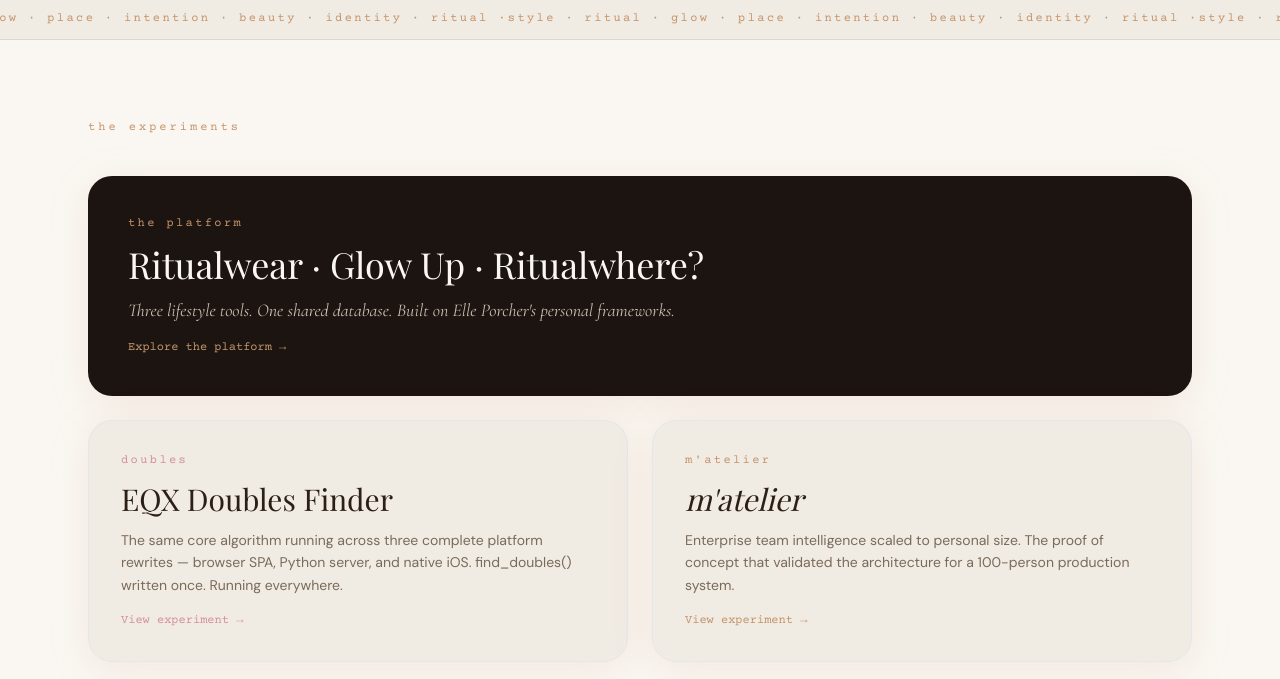
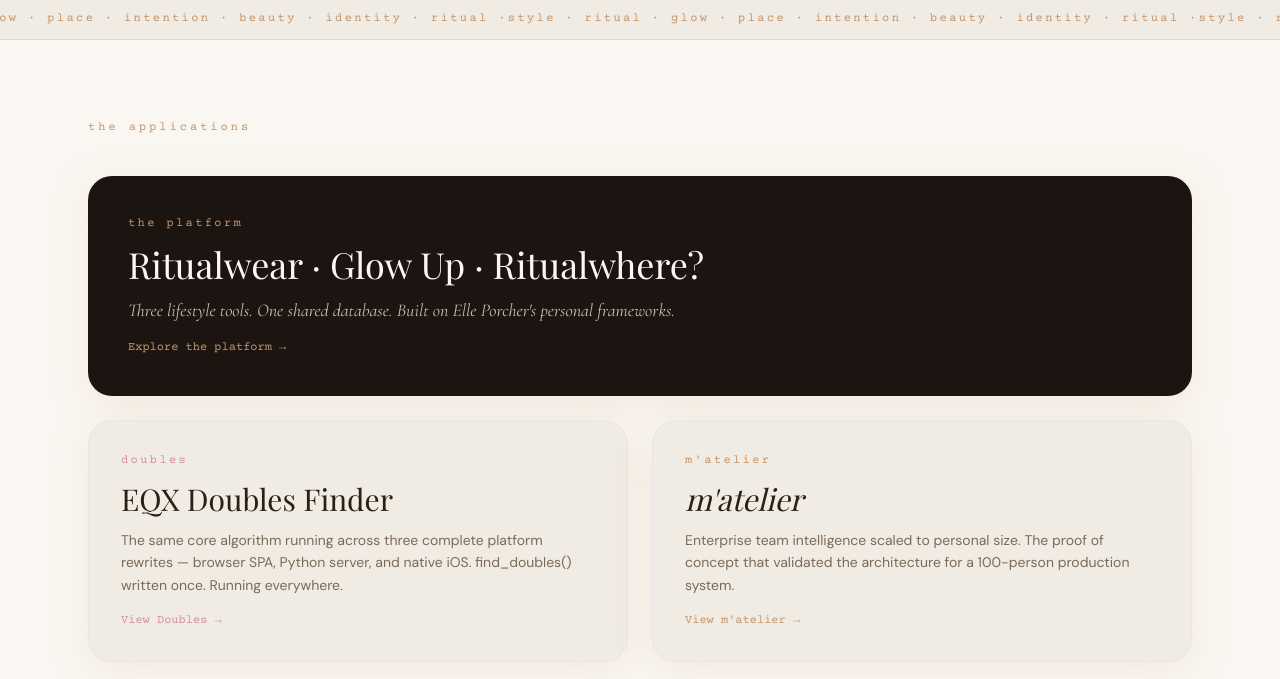
Before and after one commit to thevillanelle/ritualware, a React (Vite) app: page / in a window 1280 px wide. Shown: the part 807-1486 px from the top of the page. Built offline with nearby package versions, Linux system fonts and the light colour scheme; a web font is replaced by a local one.

Commit message:
fix: remove every instance of 'experiment' language — these are applications

```diff
--- a/src/pages/Doubles.jsx
+++ b/src/pages/Doubles.jsx
@@ -7,7 +7,7 @@ export default function Doubles() {
       {/* Hero */}
       <div className="px-6 md:px-16 max-w-6xl mx-auto mb-24">
         <motion.p initial={{ opacity: 0 }} animate={{ opacity: 1 }}
-          className="font-mono text-xs text-amber tracking-[0.25em] mb-4">software experiment no. 01</motion.p>
+          className="font-mono text-xs text-amber tracking-[0.25em] mb-4">eqx doubles finder</motion.p>
         <motion.h1 initial={{ opacity: 0, y: 20 }} animate={{ opacity: 1, y: 0 }} transition={{ delay: 0.2 }}
           className="font-display text-[clamp(48px,7vw,100px)] leading-none text-ink mb-6">
           EQX Doubles<br /><span className="italic text-rose">Finder</span>
--- a/src/pages/Home.jsx
+++ b/src/pages/Home.jsx
@@ -47,9 +47,9 @@ export default function Home() {
 
       <Marquee />
 
-      {/* Experiment grid */}
+      {/* Applications grid */}
       <section className="py-20 px-6 max-w-6xl mx-auto">
-        <p className="font-mono text-xs text-amber tracking-[0.25em] mb-10">the experiments</p>
+        <p className="font-mono text-xs text-amber tracking-[0.25em] mb-10">the applications</p>
         <div className="grid md:grid-cols-3 gap-6 mb-6">
           {/* The Platform — full width top */}
           <Link to="/platform" className="md:col-span-3 block bg-cream-dark rounded-3xl p-10 group lift warm-shadow">
@@ -71,7 +71,7 @@ export default function Home() {
             <p className="font-sans text-sm text-ink-muted leading-relaxed mb-4">
               The same core algorithm running across three complete platform rewrites — browser SPA, Python server, and native iOS. find_doubles() written once. Running everywhere.
             </p>
-            <p className="font-mono text-xs text-rose">View experiment →</p>
+            <p className="font-mono text-xs text-rose">View Doubles →</p>
           </Link>
           <Link to="/matelier"
             className="block bg-cream-alt rounded-3xl p-8 lift warm-shadow border border-ink/8 group">
@@ -80,7 +80,7 @@ export default function Home() {
             <p className="font-sans text-sm text-ink-muted leading-relaxed mb-4">
               Enterprise team intelligence scaled to personal size. The proof of concept that validated the architecture for a 100-person production system.
             </p>
-            <p className="font-mono text-xs text-amber">View experiment →</p>
+            <p className="font-mono text-xs text-amber">View m'atelier →</p>
           </Link>
         </div>
       </section>
--- a/src/pages/Matelier.jsx
+++ b/src/pages/Matelier.jsx
@@ -7,7 +7,7 @@ export default function Matelier() {
       {/* Hero */}
       <div className="px-6 md:px-16 max-w-6xl mx-auto mb-24">
         <motion.p initial={{ opacity: 0 }} animate={{ opacity: 1 }}
-          className="font-mono text-xs text-amber tracking-[0.25em] mb-4">software experiment no. 02</motion.p>
+          className="font-mono text-xs text-amber tracking-[0.25em] mb-4">m'atelier studio</motion.p>
         <motion.h1 initial={{ opacity: 0, y: 20 }} animate={{ opacity: 1, y: 0 }} transition={{ delay: 0.2 }}
           className="font-display italic text-[clamp(48px,7vw,100px)] leading-none text-ink mb-6">
           m'atelier
```
